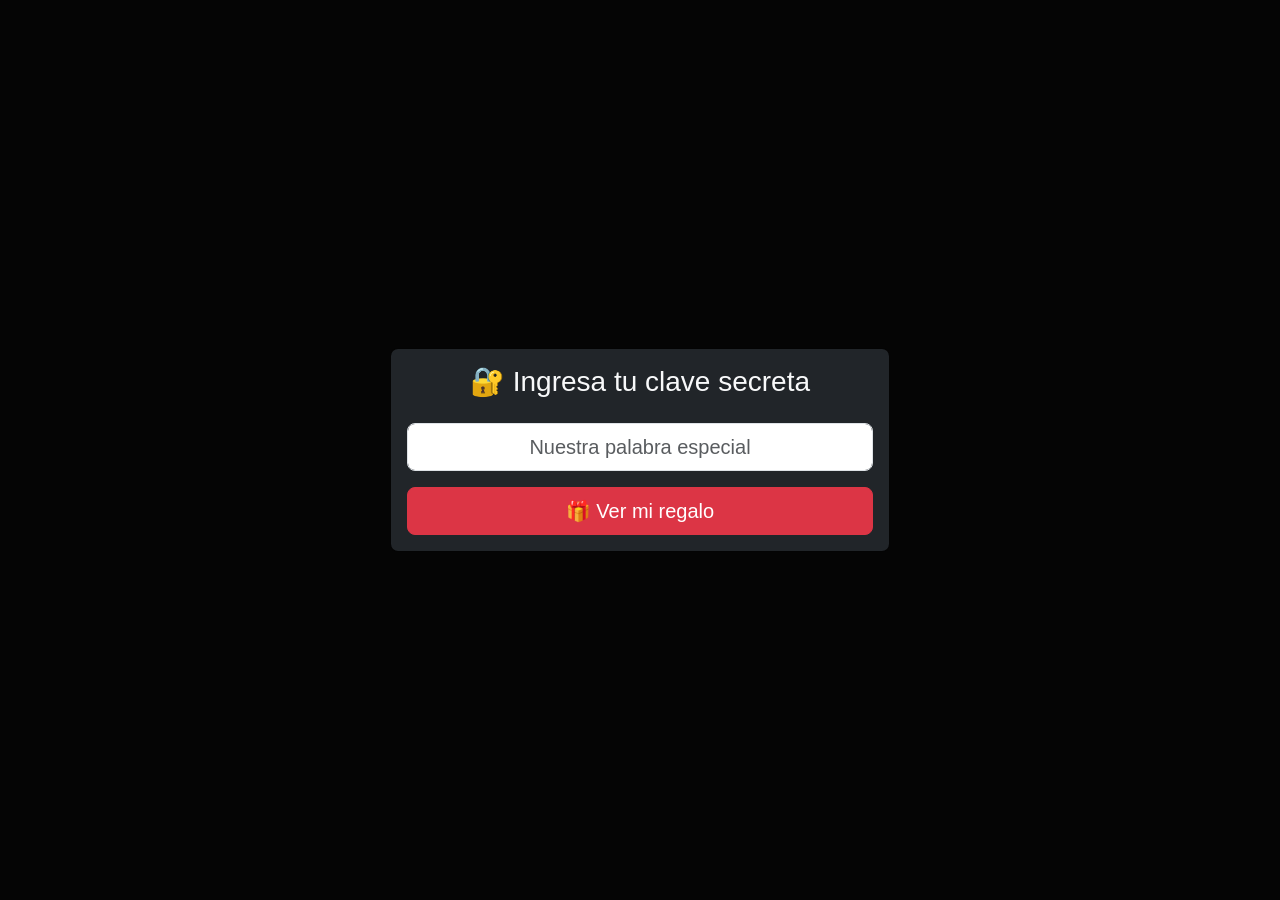
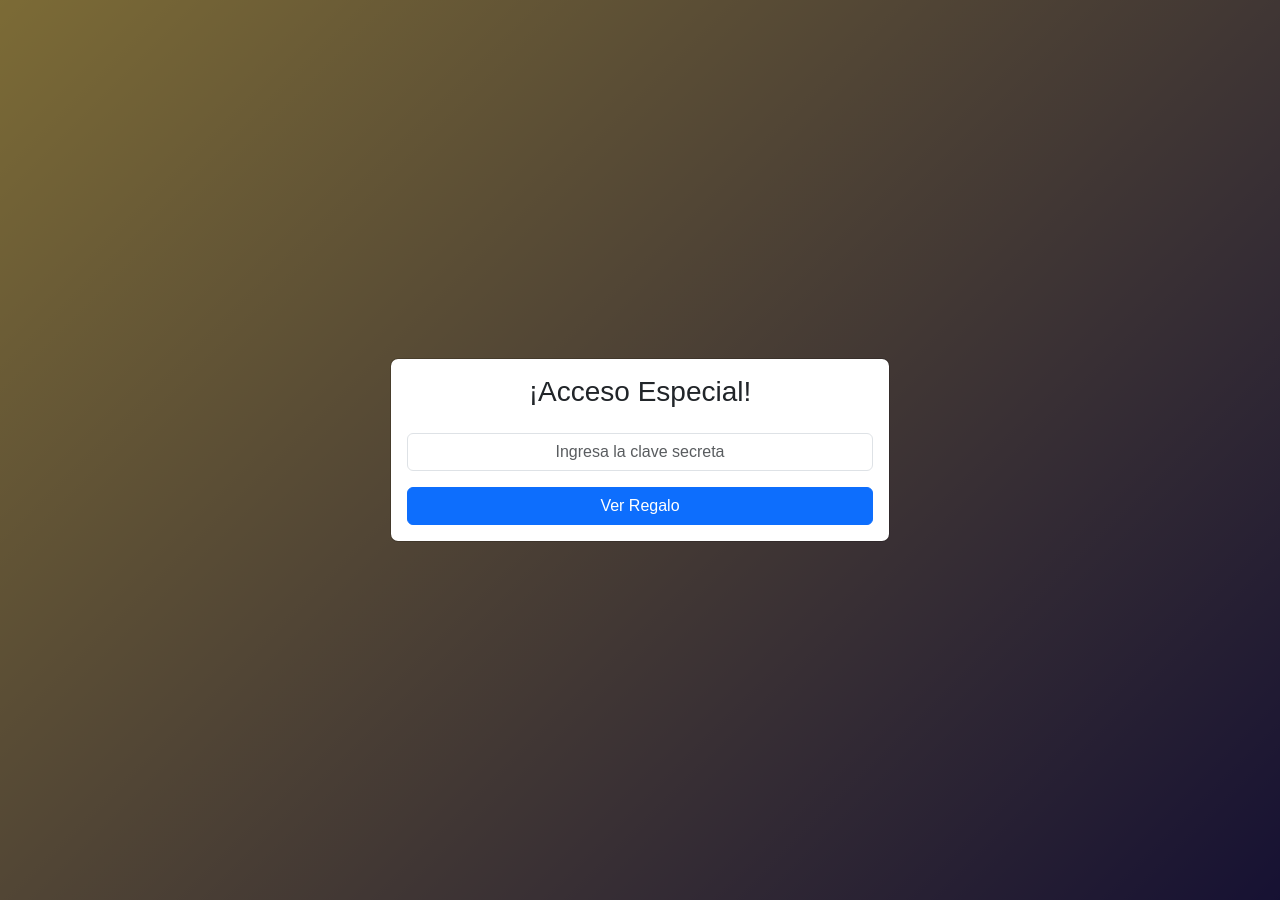
Before and after one commit to williamortizc/williamortizc.github.io, a Jekyll site: the page built from giftcard-secreta/index.html, in a window 1280 px wide. Built offline with Jekyll 4.4.1, drawn with Linux system fonts in a browser that asks for light colours; nearby versions of some CDN libraries.

Commit message:
Actualizar la tarjeta de regalo: reestructurar giftcard.yml para incluir textos y colores personalizables, modificar giftcard.html para usar datos dinámicos, ajustar estilos en giftcard.css, y mejorar la lógica de acceso en giftcard.js.

```diff
--- a/_layouts/giftcard.html
+++ b/_layouts/giftcard.html
@@ -3,38 +3,38 @@
 <head>
     <meta charset="UTF-8">
     <meta name="viewport" content="width=device-width, initial-scale=1.0">
-    <title>💝 Tarjeta Especial</title>
+    <title>{{ site.data.giftcard.textos.titulo_pagina }}</title>
     <link href="https://cdn.jsdelivr.net/npm/bootstrap@5.3.0/dist/css/bootstrap.min.css" rel="stylesheet">
     <link rel="stylesheet" href="{{ '/assets/css/giftcard.css' | relative_url }}">
 </head>
 <body>
-    <!-- Modal de Acceso -->
+    <!-- Modal -->
     <div class="modal fade" id="modalPrincipal" data-bs-backdrop="static" tabindex="-1">
         <div class="modal-dialog modal-dialog-centered">
-            <div class="modal-content bg-dark text-light">
+            <div class="modal-content">
                 <div class="modal-body text-center">
-                    <h3 class="mb-4">🔐 Ingresa tu clave secreta</h3>
-                    <form id="formularioAcceso">
+                    <h3 class="mb-4">{{ site.data.giftcard.textos.titulo_modal }}</h3>
+                    <form id="formAcceso">
                         <input
                             type="password"
-                            id="claveAcceso"
-                            class="form-control form-control-lg mb-3 text-center"
-                            placeholder="Nuestra palabra especial"
+                            id="inputClave"
+                            class="form-control mb-3 text-center"
+                            placeholder="{{ site.data.giftcard.textos.placeholder_password }}"
                             required
                         >
-                        <button type="submit" class="btn btn-danger btn-lg w-100">
-                            🎁 Ver mi regalo
+                        <button type="submit" class="btn btn-primary w-100">
+                            {{ site.data.giftcard.textos.texto_boton }}
                         </button>
                     </form>
                     <div id="mensajeError" class="alert alert-danger mt-3 d-none">
-                        ❌ ¡Clave incorrecta, amor mío!
+                        {{ site.data.giftcard.textos.mensaje_error }}
                     </div>
                 </div>
             </div>
         </div>
     </div>
 
-    <!-- Contenido de la Tarjeta -->
+    <!-- Tarjeta -->
     <main id="contenidoTarjeta" class="d-none">
         {{ content }}
     </main>
--- a/assets/css/giftcard.css
+++ b/assets/css/giftcard.css
@@ -1,6 +1,13 @@
+:root {
+  --color-primario: #2D2366;    /* Azul Stitch */
+  --color-secundario: #4D3B6B;  /* Púrpura Stitch */
+  --color-detalle: #F8D66D;     /* Amarillo Stitch */
+  --color-reverso: #FFFFFF;
+}
+
 body {
   min-height: 100vh;
-  background: #0a0a0a;
+  background: linear-gradient(135deg, #F8D66D 0%, #2D2366 100%);
   display: flex;
   justify-content: center;
   align-items: center;
@@ -31,17 +38,17 @@ body {
   display: flex;
   flex-direction: column;
   justify-content: space-between;
-  box-shadow: 0 10px 30px rgba(0,0,0,0.3);
+  box-shadow: 0 10px 30px rgba(0,0,0,0.2);
 }
 
 .frente {
-  background: linear-gradient(45deg, #2D2366, #4D3B6B);
+  background: linear-gradient(45deg, var(--color-primario), var(--color-secundario));
   color: white;
 }
 
 .reverso {
-  background: white;
-  color: #2D2366;
+  background: var(--color-reverso);
+  color: var(--color-primario);
   transform: rotateY(180deg);
 }
 
@@ -49,10 +56,11 @@ body {
   transform: rotateY(180deg);
 }
 
+/* Estilo Stitch */
 .chip {
   width: 50px;
   height: 35px;
-  background: #F8D66D;
+  background: var(--color-detalle);
   border-radius: 5px;
   position: relative;
   overflow: hidden;
--- a/assets/js/giftcard.js
+++ b/assets/js/giftcard.js
@@ -2,62 +2,55 @@
 ---
 
 document.addEventListener('DOMContentLoaded', () => {
-    // 1. Configuración inicial
     const CONFIG = {
-        CLAVE_CORRECTA: "{{ site.data.giftcard.palabra_secreta }}",
-        SONIDO_ACTIVADO: {{ site.data.giftcard.efectos.sonido }}
+        textos: {{ site.data.giftcard.textos | jsonify }},
+        datos: {{ site.data.giftcard | jsonify }},
+        sonido: {{ site.data.giftcard.efectos.sonido }}
     };
 
-    // 2. Elementos del DOM
+    // Sonidos
+    const SONIDOS = {
+        flip: new Howl({ src: ['https://assets.mixkit.co/sfx/preview/mixkit-paper-flip-1936.mp3'], volume: 0.5 }),
+        error: new Howl({ src: ['https://assets.mixkit.co/sfx/preview/mixkit-wrong-answer-fail-notification-946.mp3'], volume: 0.7 }),
+        exito: new Howl({ src: ['https://assets.mixkit.co/sfx/preview/mixkit-magic-sparkle-902.mp3'], volume: 0.4 })
+    };
+
+    // Elementos
     const modal = new bootstrap.Modal(document.getElementById('modalPrincipal'));
-    const formulario = document.getElementById('formularioAcceso');
-    const inputClave = document.getElementById('claveAcceso');
+    const formulario = document.getElementById('formAcceso');
+    const inputClave = document.getElementById('inputClave');
     const mensajeError = document.getElementById('mensajeError');
     const contenidoTarjeta = document.getElementById('contenidoTarjeta');
 
-    // 3. Sonidos pre-cargados
-    const SONIDOS = {
-        EXITO: new Howl({ src: ['https://assets.mixkit.co/sfx/preview/mixkit-magic-sparkle-902.mp3'], volume: 0.3 }),
-        ERROR: new Howl({ src: ['https://assets.mixkit.co/sfx/preview/mixkit-wrong-answer-fail-notification-946.mp3'], volume: 0.5 }),
-        FLIP: new Howl({ src: ['https://assets.mixkit.co/sfx/preview/mixkit-paper-flip-1936.mp3'], volume: 0.4 })
-    };
-
-    // 4. Mostrar modal al iniciar
+    // Inicialización
     modal.show();
 
-    // 5. Manejar envío del formulario
+    // Eventos
     formulario.addEventListener('submit', (e) => {
         e.preventDefault();
-        validarClave(inputClave.value);
+        if (inputClave.value === CONFIG.datos.palabra_secreta) {
+            accesoCorrecto();
+        } else {
+            accesoIncorrecto();
+        }
     });
 
-    // 6. Función de validación
-    function validarClave(clave) {
-        if (clave === CONFIG.CLAVE_CORRECTA) {
-            accesoExitoso();
-        } else {
-            accesoDenegado();
-        }
-    }
-
-    // 7. Acceso correcto
-    function accesoExitoso() {
-        if (CONFIG.SONIDO_ACTIVADO) SONIDOS.EXITO.play();
+    function accesoCorrecto() {
+        if (CONFIG.sonido) SONIDOS.exito.play();
         modal.hide();
         mostrarTarjeta();
         configurarFlip();
     }
 
-    // 8. Acceso denegado
-    function accesoDenegado() {
+    function accesoIncorrecto() {
         inputClave.classList.add('is-invalid');
         mensajeError.classList.remove('d-none');
-        if (CONFIG.SONIDO_ACTIVADO) SONIDOS.ERROR.play();
+        if (CONFIG.sonido) SONIDOS.error.play();
     }
 
-    // 9. Mostrar tarjeta
     function mostrarTarjeta() {
         contenidoTarjeta.classList.remove('d-none');
+        if (CONFIG.datos.efectos.animaciones) {
             gsap.from(contenidoTarjeta, {
                 duration: 1.5,
                 scale: 0,
@@ -65,13 +58,13 @@ document.addEventListener('DOMContentLoaded', () => {
                 ease: "elastic.out(1, 0.5)"
             });
         }
+    }
 
-    // 10. Configurar efecto flip
     function configurarFlip() {
         const tarjeta = document.querySelector('.tarjeta');
         tarjeta.addEventListener('click', () => {
             tarjeta.classList.toggle('volteada');
-            if (CONFIG.SONIDO_ACTIVADO) SONIDOS.FLIP.play();
+            if (CONFIG.sonido) SONIDOS.flip.play();
         });
     }
 });
--- a/giftcard-secreta/index.html
+++ b/giftcard-secreta/index.html
@@ -1,6 +1,6 @@
 ---
 layout: giftcard
-permalink: /amor-eterno-9f8s7d6f/
+permalink: /tarjeta-especial-9f8s7d6f/
 ---
 
 {% assign gc = site.data.giftcard %}
@@ -10,24 +10,27 @@ permalink: /amor-eterno-9f8s7d6f/
         <div class="cara frente">
             <div class="d-flex justify-content-between align-items-center mb-3">
                 <div class="chip"></div>
-                <i class="bi bi-heart-fill h3" style="color: {{ gc.diseno.colores.detalle }}"></i>
+                <div class="h4">{{ gc.textos.texto_frente }}</div>
             </div>
-            <h2 class="text-center mb-4">{{ gc.nombre }}</h2>
+            <h2 class="text-center mb-4">{{ gc.destinatario }}</h2>
             <div class="mt-auto">
                 <div class="d-flex justify-content-between align-items-center">
                     <div>
-                        <small class="opacity-75">Saldo de Amor</small>
-                        <div class="h2">${{ gc.saldo_actual }}</div>
+                        <small>{{ gc.textos.etiqueta_saldo }}</small>
+                        <div class="h2">${{ gc.saldo_inicial }}</div>
                     </div>
-                    <i class="bi bi-credit-card-2-front-fill h1 opacity-25"></i>
+                    <i class="bi bi-gift-fill h1 opacity-25"></i>
                 </div>
             </div>
         </div>
         <div class="cara reverso">
             <div class="h-100 d-flex flex-column justify-content-center text-center px-3">
-                <i class="bi bi-balloon-heart-fill h1 text-danger mb-3"></i>
-                <p class="lead">{{ gc.mensaje }}</p>
-                <small class="text-muted">Saldo inicial: ${{ gc.saldo_inicial }}</small>
+                <div class="h2 text-primary mb-3">{{ gc.textos.texto_reverso }}</div>
+                <p class="lead">{{ gc.mensaje_personalizado }}</p>
+                <div class="mt-4">
+                    <small class="text-muted">{{ gc.textos.etiqueta_saldo_inicial }}</small>
+                    <div class="h3">${{ gc.saldo_actual }}</div>
+                </div>
             </div>
         </div>
     </div>
```
Also changed, not shown: _data/giftcard.yml (+25 -10 lines). Lines whose indentation alone changed are shown as unchanged.
